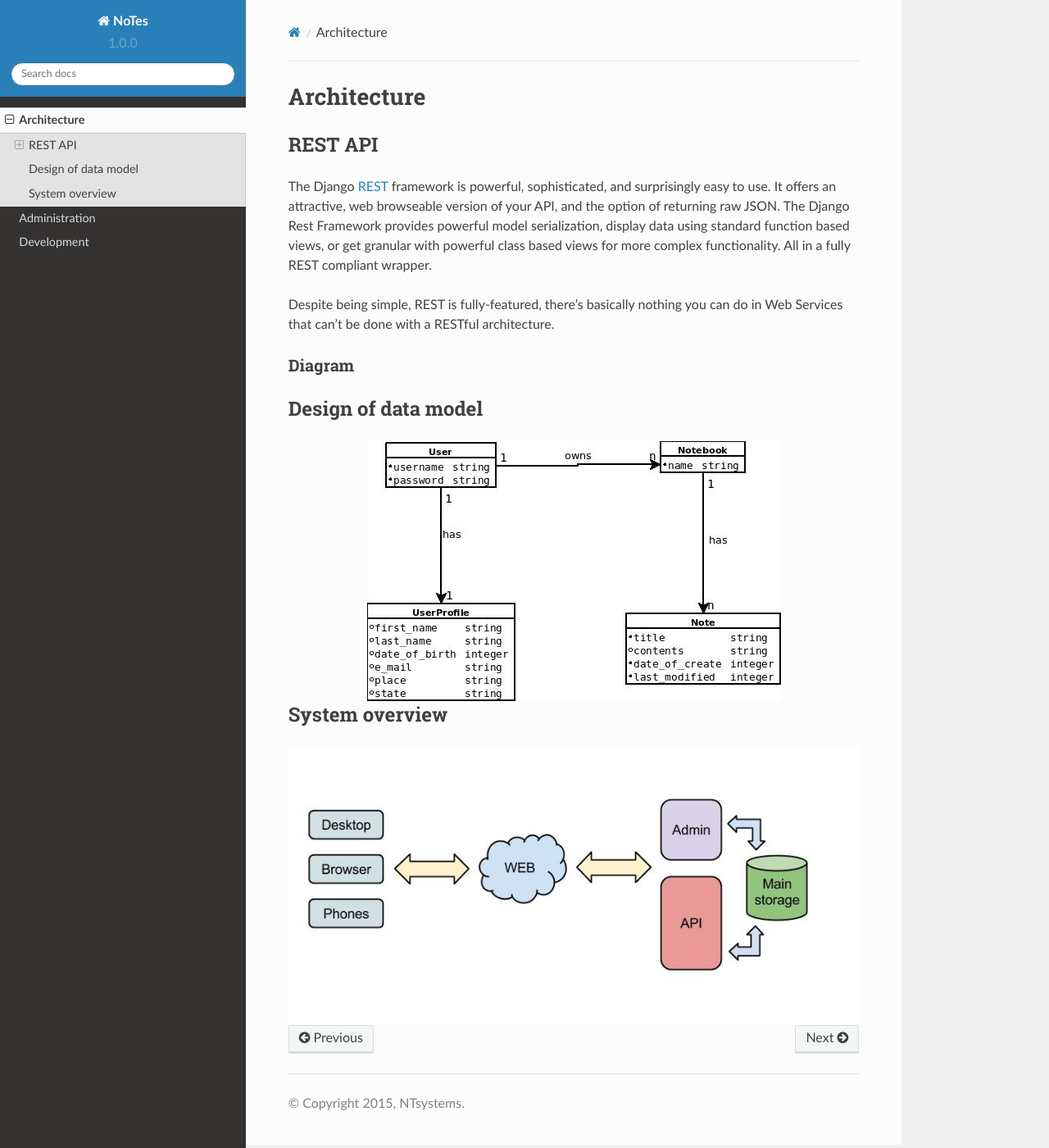
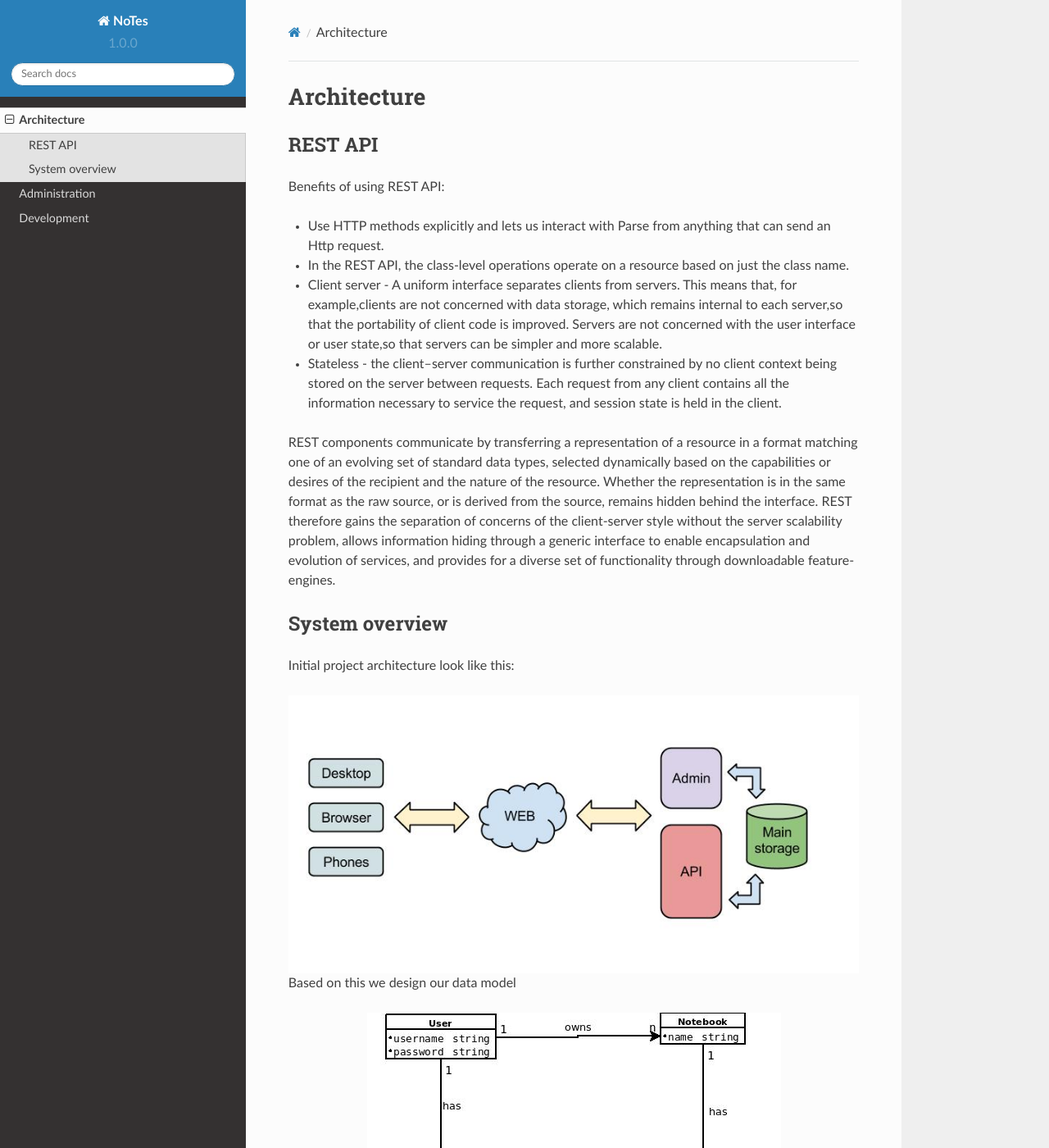
Before and after one commit to NTsystems/NoTes-API, a Sphinx documentation site: the page built from docs/architecture.rst, in a window 1280 px wide and 1400 px high. Shown: the whole window at 82% size. Built offline with Sphinx 7.4.7 and the Read the Docs theme 2.0.0, drawn with Linux system fonts in a browser that asks for light colours; some of the changed text lies outside the part shown.

Commit message:
Wrote architecture docs

```diff
--- a/docs/architecture.rst
+++ b/docs/architecture.rst
@@ -4,30 +4,54 @@
 REST API
 ++++++++
 
-The Django REST_ framework is powerful, sophisticated, and surprisingly easy to use. It offers an attractive,
-web browseable version of your API, and the option of returning raw JSON. The Django Rest Framework provides
-powerful model serialization, display data using standard function based views, or get granular with powerful
-class based views for more complex functionality. All in a fully REST compliant wrapper.
+Benefits of using REST API:
 
-Despite being simple, REST is fully-featured, there's basically nothing you can do in Web
-Services that can't be done with a RESTful architecture.
+- Use HTTP methods explicitly and lets us interact with Parse from anything that can send an Http request.
+- In the REST API, the class-level operations operate on a resource based on just the class name.
+- Client server - A uniform interface separates clients from servers. This means that, for example,clients are not concerned with data storage, which remains internal to each server,so that the portability of client code is improved. Servers are not concerned with the user interface or user state,so that servers can be simpler and more scalable.
+- Stateless - the client–server communication is further constrained by no client context being stored on the server between requests. Each request from any client contains all the information necessary to service the request, and session state is held in the client.
 
-Diagram
--------
+REST components communicate by transferring a representation of a resource in a format matching one of an
+evolving set of standard data types, selected dynamically based on the capabilities or desires of the recipient
+and the nature of the resource. Whether the representation is in the same format as the raw source,
+or is derived from the source, remains hidden behind the interface. REST therefore gains the separation of concerns
+of the client-server style without the server scalability problem, allows information hiding through
+a generic interface to enable encapsulation and evolution of services, and provides for a diverse
+set of functionality through downloadable feature-engines.
 
-Design of data model
-++++++++++++++++++++
+System overview
++++++++++++++++
+
+Initial project architecture look like this:
+
+.. image:: ./_static/arch.jpg
+   :align: center
+
+Based on this we design our data model
 
 .. image:: ./_static/model.jpg
    :align: center
 
+- Every person can visit site and there are 3 types of users:
+    - guest
+    - user
+    - administrator
 
-System overview
-+++++++++++++++
+- Guest can:
+    - register(after registration he get authorization token)
+    - login
 
-.. image:: ./_static/arch.jpg
-   :align: center
+- User can:
+    - logout
+    - change its profile data(only password ATM)
+    - manage his own notes
 
+Every user has one user profile which contains his personal data. He can have many notebooks and every notebook can
+have many notes. Because of authorization every user have access only to his own notebooks and notes.
 
+- Admin:
+    - apply CRUD(create, read, update, delete) everywhere
+
+For implementation we used Django REST framework and PostgreSQL database.
 
 .. _REST: http://www.django-rest-framework.org/
```
